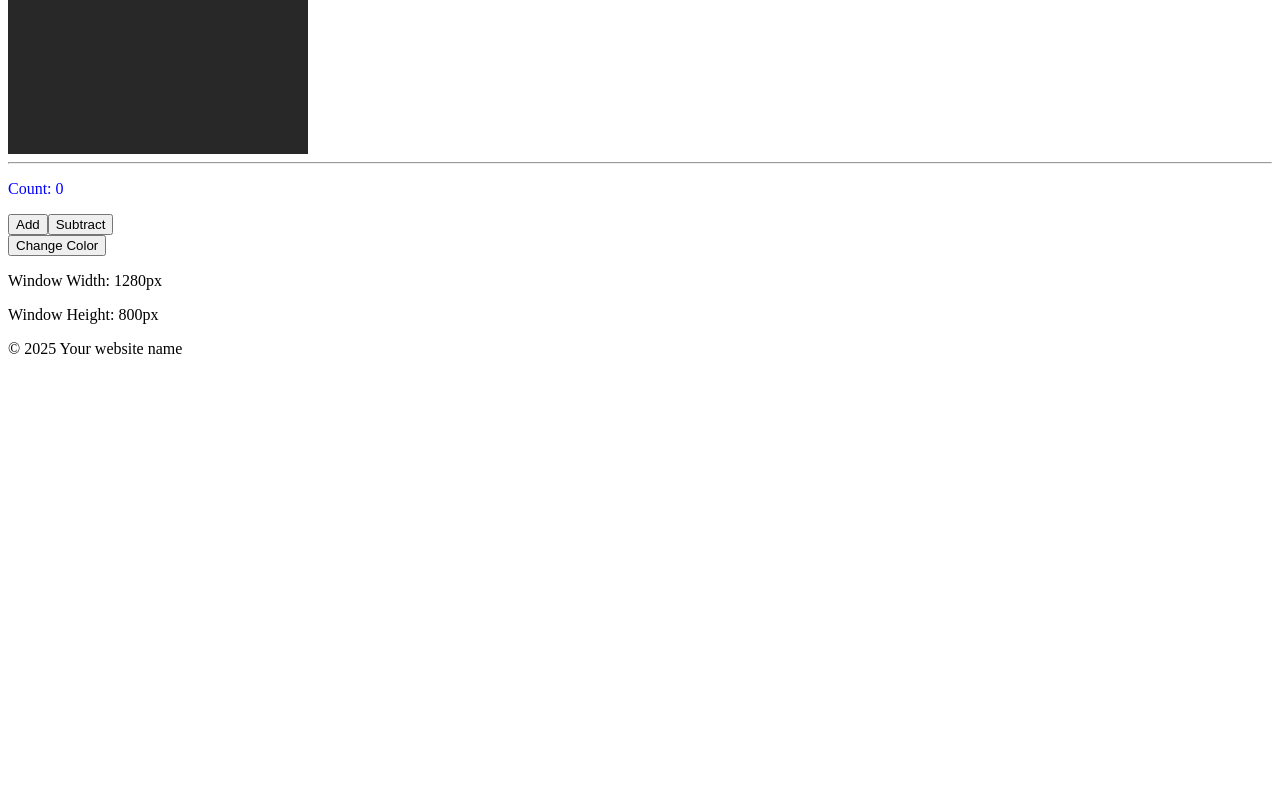
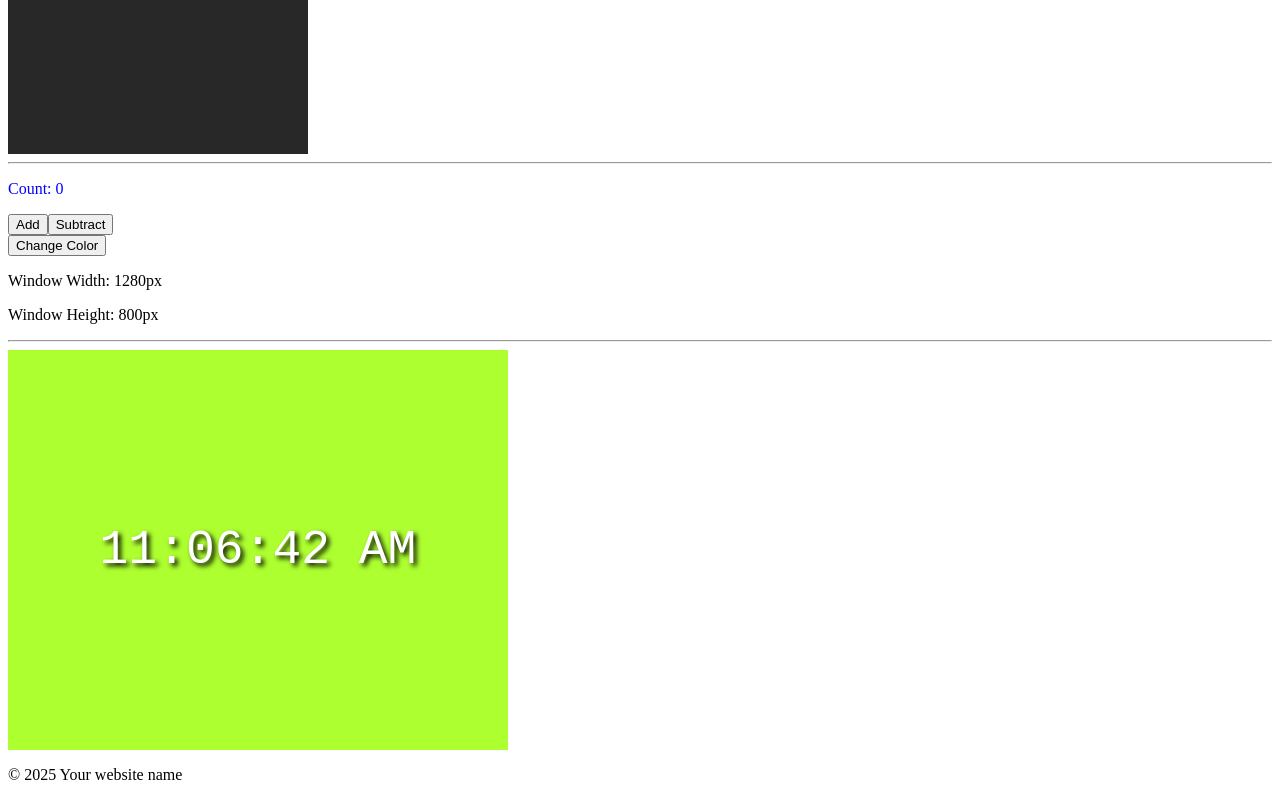
Before and after one commit to KingRavo18/Learning-React, a React app: page / in a window 1280 px wide. Shown: the part 4063-4863 px from the top of the page. Before the commit the page ends 4437 px from the top, so only its background shows below. Built offline with nearby package versions, Linux system fonts and the light colour scheme; the HTML template or start-up script is replaced by a standard one.

Commit message:
DigitalClock

```diff
--- a/src/App.jsx
+++ b/src/App.jsx
@@ -17,6 +17,7 @@
 import Array_Objects from './State/arrayObjectsCannotComprehend.jsx'
 import ToDoList from './To-DO List/To-DoList.jsx'
 import UseEffect from './Effect/useEffect.jsx'
+import DigitalClock from './DigitalClock/DigitalClock.jsx'
 
 function App() {
 
@@ -64,6 +65,8 @@
       <ToDoList />
       <hr />
       <UseEffect />
+      <hr />
+      <DigitalClock />
       <Footer/>
     </>
   );
--- /dev/null
+++ b/src/DigitalClock/DigitalClock.css
@@ -0,0 +1,15 @@
+.digital-clock-container {
+    display: flex;
+    justify-content: center;
+    align-items: center;
+    height: 400px;
+    width: 500px;
+    background-color: greenyellow;
+    backdrop-filter: blur(50px);
+}
+.clock {
+    color: white;
+    font-size: 3rem;
+    font-family: monospace;
+    text-shadow: 3px 3px 5px black;
+}
--- /dev/null
+++ b/src/DigitalClock/DigitalClock.jsx
@@ -0,0 +1,40 @@
+import React, {useState, useEffect} from "react"
+import "./DigitalClock.css"
+
+export default function DigitalClock() {
+
+    const[time, setTime] = useState(new Date());
+
+    useEffect(() => {
+        const intervalId = setInterval(() =>{
+            setTime (new Date());
+        }, 1000);
+
+        return () => {
+            clearInterval(intervalId);
+        }
+    }, [])
+
+    function formatTime() {
+        let hours = time.getHours();
+        const minutes = time.getMinutes();
+        const seconds = time.getSeconds();
+        const meridiem = hours >= 12 ? "PM" : "AM";
+
+        hours = hours % 12 || 12;
+
+        return `${padZero(hours)}:${padZero(minutes)}:${padZero(seconds)} ${meridiem}`;
+    }
+
+    function padZero(number) {
+        return (number < 10 ? "0" : "") + number;
+    }
+
+    return(
+        <div className="digital-clock-container">
+            <div className="clock">
+                <span>{formatTime()}</span>
+            </div>
+        </div>
+    );
+}
```
